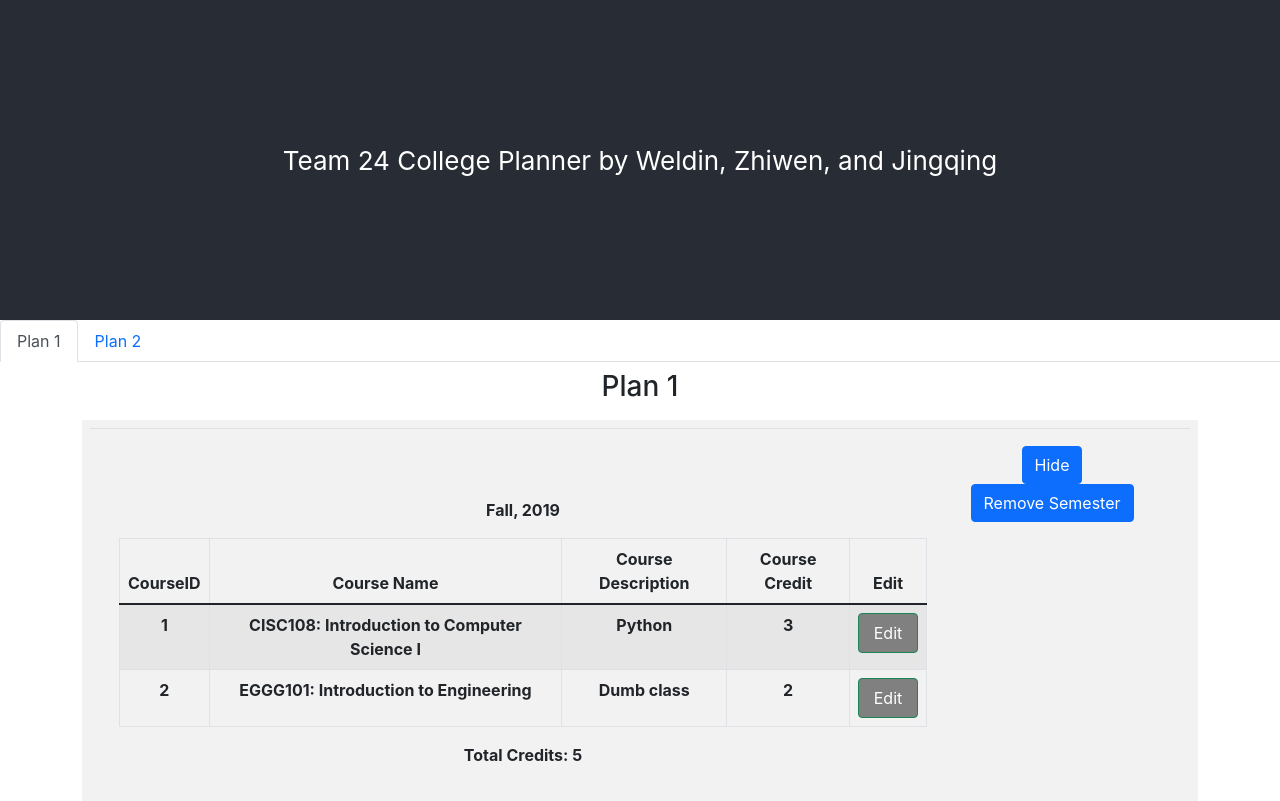
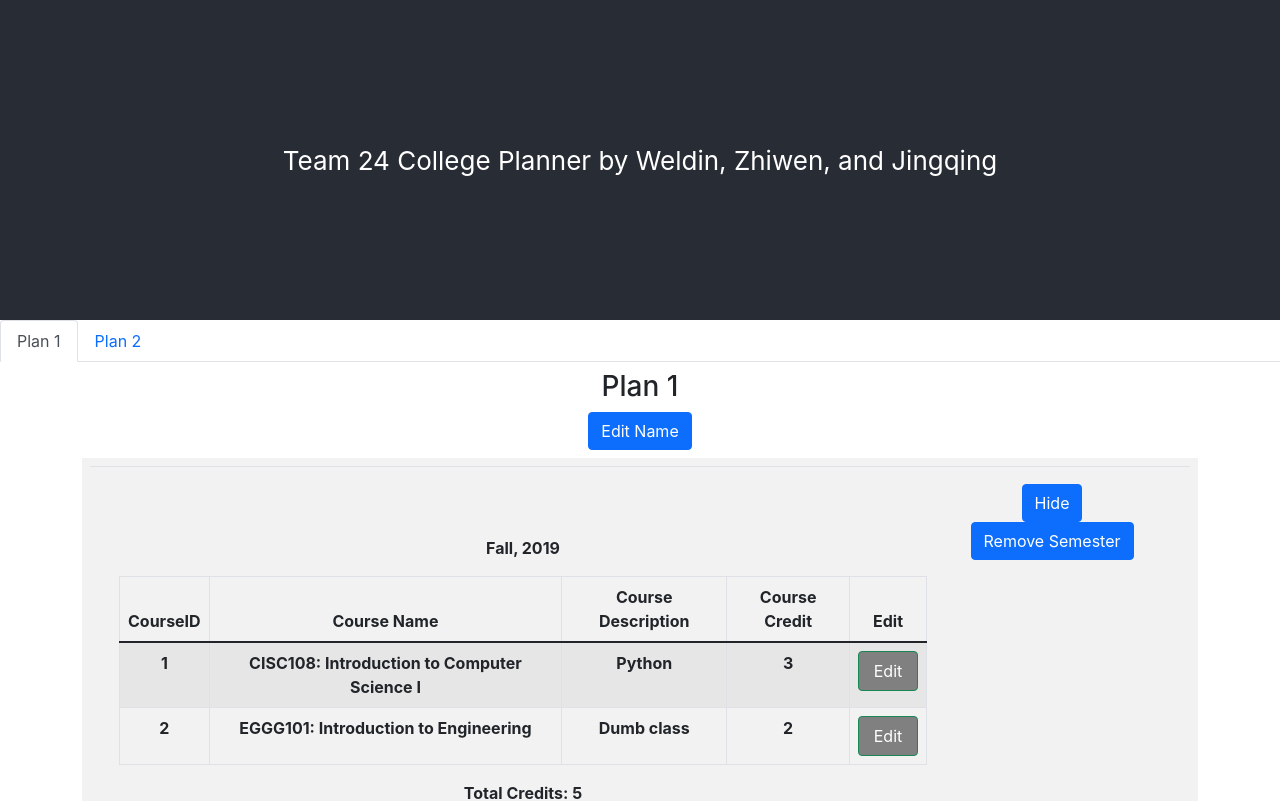
Before and after one commit to UD-CISC275-S22/cis-scheduler-team24, a React (Create React App) app: page / in a window 1280 px wide. Shown: the top 801 px of the page. Built offline with nearby package versions, Linux system fonts and the light colour scheme.

Commit message:
User can edit Plan name

```diff
--- a/src/components/viewPlan.tsx
+++ b/src/components/viewPlan.tsx
@@ -1,5 +1,5 @@
 import React, { useState } from "react";
-import { Container, Button, Table } from "react-bootstrap";
+import { Container, Button, Table, Col, Form } from "react-bootstrap";
 import { Plan } from "../interfaces/plan";
 import { Semester } from "../interfaces/semester";
 import { ListSemesters } from "./listSemesters";
@@ -12,6 +12,16 @@ export function ViewPlan({
     deletePlan: (id: number) => void;
 }): JSX.Element {
     const [semesters, setSemesters] = useState<Semester[]>(plan.semesters);
+    const [isedit, setisEdit] = useState<boolean>(false);
+    const [planname, setPlanName] = useState<string>(plan.name);
+
+    function openEdit(): void {
+        setisEdit(!isedit);
+    }
+
+    function ChangePlanName(event: React.ChangeEvent<HTMLInputElement>) {
+        setPlanName(event?.target.value);
+    }
 
     function removePlan(): void {
         deletePlan(plan.id);
@@ -47,7 +57,23 @@ export function ViewPlan({
                     <thead>
                         <tr>
                             <th>
-                                <h3>{plan.name}</h3>
+                                <h3>{planname}</h3>
+                                <span>
+                                    <Button onClick={openEdit}>
+                                        {isedit ? "Save Name" : "Edit Name"}
+                                    </Button>
+                                    {isedit && (
+                                        <Form.Group controlId="formplanname">
+                                            <Form.Label>New Name:</Form.Label>
+                                            <Col>
+                                                <Form.Control
+                                                    value={planname}
+                                                    onChange={ChangePlanName}
+                                                />
+                                            </Col>
+                                        </Form.Group>
+                                    )}
+                                </span>
                             </th>
                         </tr>
                     </thead>
```
